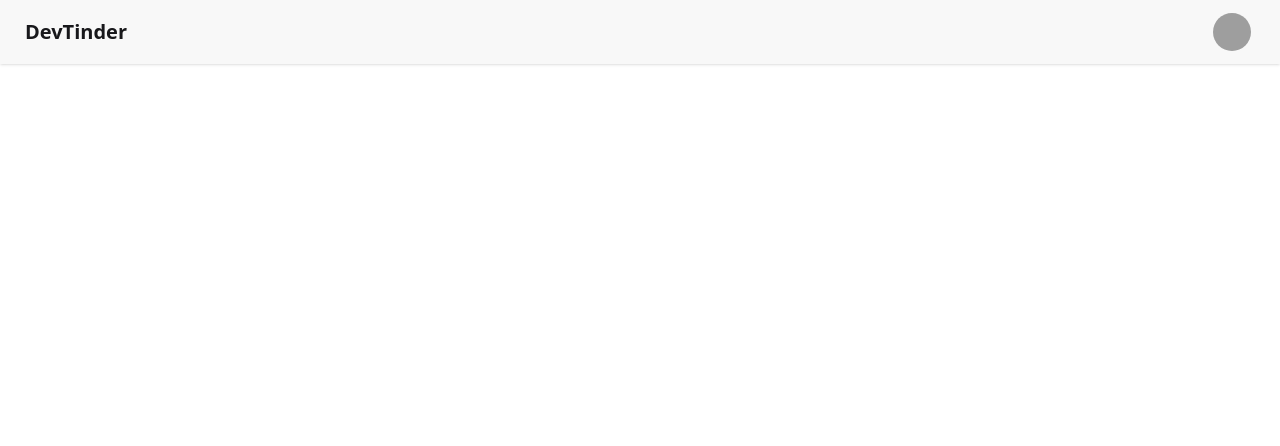
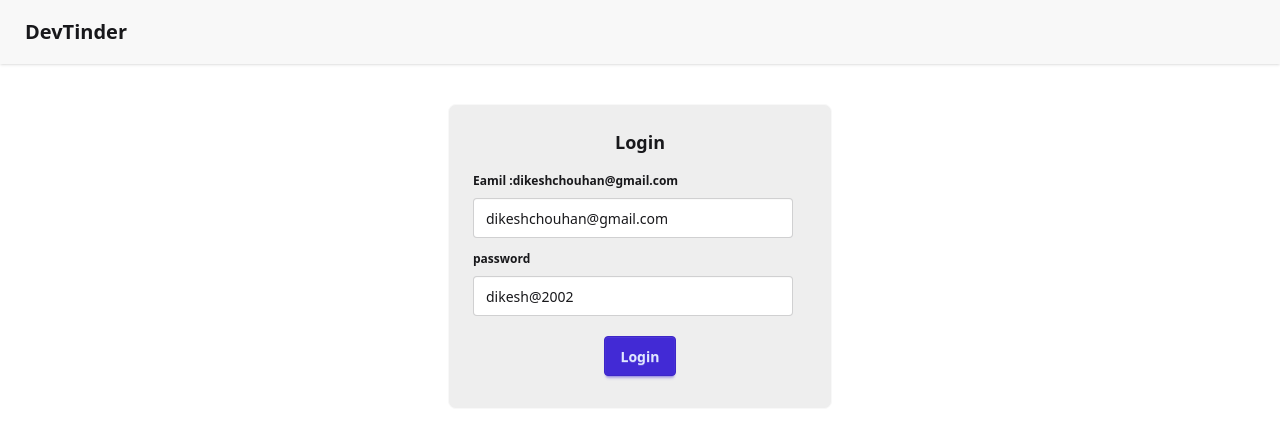
Before and after one commit to dikeshchouhan1/DevTinder_Frontend, a React (Vite) app: page /login in a window 1280 px wide. Shown: the top 446 px of the page. Built offline with nearby package versions, Linux system fonts and the light colour scheme; grey boxes are pictures that could not be loaded.

Commit message:
setup redux store

```diff
--- a/package.json
+++ b/package.json
@@ -10,9 +10,13 @@
     "preview": "vite preview"
   },
   "dependencies": {
+    "@reduxjs/toolkit": "^2.9.0",
     "@tailwindcss/vite": "^4.1.14",
+    "axios": "^1.12.2",
     "react": "^19.1.1",
     "react-dom": "^19.1.1",
+    "react-redux": "^9.2.0",
+    "react-router-dom": "^7.9.3",
     "tailwindcss": "^4.1.14"
   },
   "devDependencies": {
--- a/src/App.jsx
+++ b/src/App.jsx
@@ -1,40 +1,34 @@
-
-
+import { BrowserRouter ,Routes,Route} from "react-router-dom"
+import Navbar from "./components/Navbar"
+import Login from "./components/Login"
+import Body from "./components/Body"
+import Feed from "./components/Feed"
+import { Provider } from "react-redux"
+import appStore from "./utils/appStore"
 function App() {
 
 
   return (
     <>
+    <Provider store={appStore}>
+      <BrowserRouter  basename="/">
+   <Routes>
+    <Route path="/" element={<Body/>}>
+      <Route path="/" element={<Feed/>}/>
+      <Route path="/login" element={<Login/>}/>
 
-    <div className="navbar bg-base-200 shadow-sm">
-  <div className="flex-1">
-    <a className="btn btn-ghost text-xl">DevTinder</a>
-  </div>
-  <div className="flex gap-2">
+    </Route>
 
-    <div className="dropdown dropdown-end mx-5">
-      <div tabIndex={0} role="button" className="btn btn-ghost btn-circle avatar">
-        <div className="w-10 rounded-full">
-          <img
-            alt="Tailwind CSS Navbar component"
-            src="https://img.daisyui.com/images/stock/photo-1534528741775-53994a69daeb.webp" />
-        </div>
-      </div>
-      <ul
-        tabIndex={0}
-        className="menu menu-sm dropdown-content bg-base-100 rounded-box z-1 mt-3 w-52 p-2 shadow">
-        <li>
-          <a className="justify-between">
-            Profile
-            <span className="badge">New</span>
-          </a>
-        </li>
-        <li><a>Settings</a></li>
-        <li><a>Logout</a></li>
-      </ul>
-    </div>
-  </div>
-</div>
+
+   </Routes>
+
+   </BrowserRouter>
+
+    </Provider>
+
+
+
+
     </>
   )
 }
--- /dev/null
+++ b/src/components/Body.jsx
@@ -0,0 +1,14 @@
+import React from 'react'
+import Navbar from './Navbar'
+import { Outlet } from 'react-router-dom'
+
+const Body = () => {
+  return (
+    <div>
+        <Navbar/>
+        <Outlet/>
+    </div>
+  )
+}
+
+export default Body
--- /dev/null
+++ b/src/components/Feed.jsx
@@ -0,0 +1,9 @@
+import React from 'react'
+
+const Feed = () => {
+  return (
+    <div>Feed</div>
+  )
+}
+
+export default Feed
--- /dev/null
+++ b/src/components/Login.jsx
@@ -0,0 +1,66 @@
+import axios from "axios";
+import React, { useState } from "react";
+import { useDispatch } from "react-redux";
+import {addUser} from "../utils/userSlice"
+import { useNavigate } from "react-router-dom";
+import { BASE_URL } from "../utils/constants";
+
+const Login = () => {
+    const dispatch=useDispatch();
+    const navigate=useNavigate();
+  const [email, setemailId] = useState("dikeshchouhan@gmail.com");
+  const [password, setPassword] = useState("dikesh@2002");
+
+  const handleLogin =async()=>{
+    try{
+        const res =await axios.post(BASE_URL+"/login",{
+           email,
+            password,
+        },{withCredentials:true})
+
+        dispatch(addUser(res.data))
+        navigate("/")
+
+    }catch(err){
+        console.log(err)
+    }
+  }
+  return (
+    <div className="flex justify-center my-10">
+      <div className="card card-border bg-base-300 w-96">
+        <div className="card-body">
+          <h2 className="card-title justify-center  ">Login</h2>
+          <div>
+            <fieldset className="fieldset">
+              <legend className="fieldset-legend">Eamil :{email}</legend>
+              <input
+                type="text"
+                value={email}
+                onChange={(e) => setemailId(e.target.value)}
+                className="input"
+                placeholder="Type here"
+              />
+            </fieldset>
+            <fieldset className="fieldset">
+              <legend className="fieldset-legend">password</legend>
+              <input
+                type="text"
+                value={password}
+                onChange={(e) => setPassword(e.target.value)}
+                className="input"
+                placeholder="Type here"
+              />
+            </fieldset>
+          </div>
+          <div className="card-actions justify-center m-2">
+            <button className="btn btn-primary"
+            onClick={handleLogin}
+            >Login</button>
+          </div>
+        </div>
+      </div>
+    </div>
+  );
+};
+
+export default Login;
--- /dev/null
+++ b/src/components/Navbar.jsx
@@ -0,0 +1,48 @@
+import React from 'react'
+import { useSelector } from 'react-redux'
+
+const Navbar = () => {
+    const user=useSelector((store)=>store.user);
+    console.log(user)
+  return (
+    <div>
+         <div className="navbar bg-base-200 shadow-sm">
+  <div className="flex-1">
+    <a className="btn btn-ghost text-xl">DevTinder</a>
+  </div>
+  { user&&(
+  <div className="flex gap-2">
+
+    <div className="dropdown dropdown-end mx-5 flex ">
+        <p className='px-4 items-center mt-1'>welcome ,{user.firstName}</p>
+      <div tabIndex={0} role="button" className="btn btn-ghost btn-circle avatar">
+        <div className="w-10 rounded-full">
+          <img
+            alt="user photo"
+            src={user.photoUrl} />
+        </div>
+      </div>
+      <ul
+        tabIndex={0}
+        className="menu menu-sm dropdown-content bg-base-100 rounded-box z-1 mt-3 w-52 p-2 shadow">
+        <li>
+          <a className="justify-between">
+            Profile
+            <span className="badge">New</span>
+          </a>
+        </li>
+        <li><a>Settings</a></li>
+        <li><a>Logout</a></li>
+      </ul>
+    </div>
+  </div>
+    )
+
+}
+
+</div>
+    </div>
+  )
+}
+
+export default Navbar
--- /dev/null
+++ b/src/utils/appStore.js
@@ -0,0 +1,9 @@
+import { configureStore } from "@reduxjs/toolkit";
+import userReducer from './userSlice'
+const appStore=configureStore({
+  reducer:{
+    user:userReducer,
+  }
+})
+
+export default appStore;
--- /dev/null
+++ b/src/utils/constants.js
@@ -0,0 +1 @@
+export const BASE_URL="http://localhost:9000";
--- /dev/null
+++ b/src/utils/userSlice.js
@@ -0,0 +1,17 @@
+import { createSlice } from "@reduxjs/toolkit";
+
+const userSlice=createSlice({
+    name:"user",
+    initialState:null,
+    reducers:{
+        addUser:(state,action)=>{
+            return action.payload;
+        },
+        removeUser:(state,action)=>{
+            return null;
+        }
+    }
+})
+export const{addUser,removeUser}=userSlice.actions;
+
+export default userSlice.reducer;
```
Also changed, not shown: 2 other files (tests, documents, lock files or other folders).
